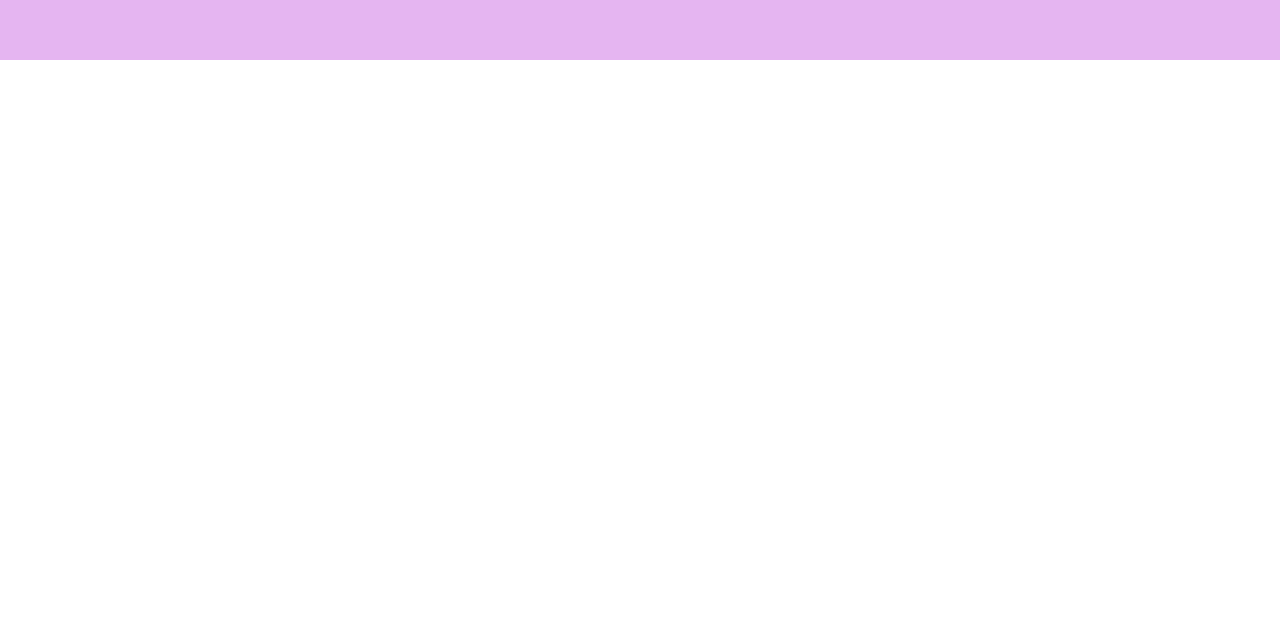
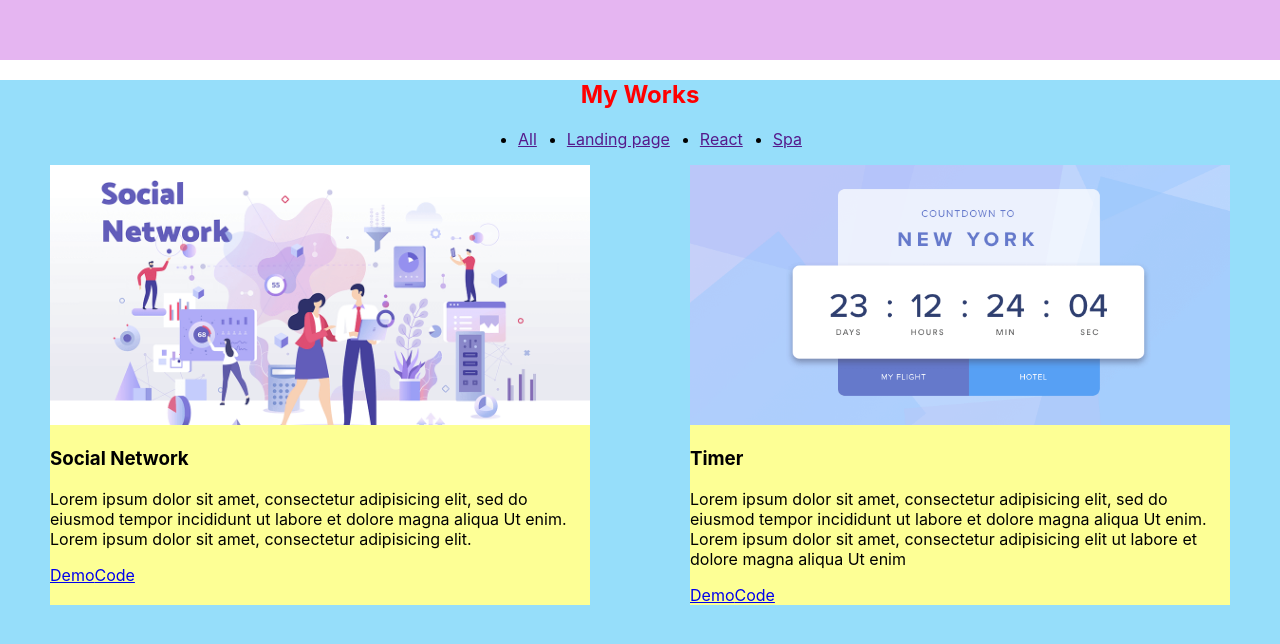
Before and after one commit to daniilminin1990/portfolio-react, a React app: page / in a window 1280 px wide. Shown: the part 1614-2258 px from the top of the page. Before the commit the page ends 1674 px from the top, so only its background shows below. Built offline with nearby package versions, Linux system fonts and the light colour scheme.

Commit message:
add Works section, refactor Main, Menu
Создали Works, переделали немного Manu, сделали более универсальным, чтобы можно было создавать любое кол-во ссылок, через mapping

```diff
--- a/src/App.tsx
+++ b/src/App.tsx
@@ -3,6 +3,7 @@
 import { Header } from "./layout/header/Header";
 import { Main } from "./layout/sections/main/Main";
 import { Skills } from "./layout/sections/skills/Skills";
+import { Works } from "./layout/sections/works/Works";
 
 function App() {
   return (
@@ -10,6 +11,7 @@
       <Header />
       <Main />
       <Skills />
+      <Works />
     </div>
   );
 }
--- a/src/components/menu/Menu.tsx
+++ b/src/components/menu/Menu.tsx
@@ -1,25 +1,23 @@
 import React from "react";
 import styled from "styled-components";
 
-export const Menu = () => {
+// Чтобы не писать всю эту конструкцию ниже, пропишем то же самое в export const Menu
+/* type MenuItemsPropsType = {
+  // В угловых скобках указываю массив чего должен быть.
+  menuItems: Array<string>;
+}; */
+
+export const Menu = (props: { menuItems: Array<string> }) => {
   return (
     <StyledMenu>
       <ul>
-        <li>
-          <a href="">Home</a>
-        </li>
-        <li>
-          <a href="">Skills</a>
-        </li>
-        <li>
-          <a href="">Works</a>
-        </li>
-        <li>
-          <a href="">Testimony</a>
-        </li>
-        <li>
-          <a href="">Contact</a>
-        </li>
+        {props.menuItems.map((item, index) => {
+          return (
+            <li key={index}>
+              <a href="">{item}</a>
+            </li>
+          );
+        })}
       </ul>
     </StyledMenu>
   );
@@ -29,5 +27,6 @@
   ul {
     display: flex;
     gap: 30px;
+    justify-content: center;
   }
 `;
--- a/src/layout/header/Header.tsx
+++ b/src/layout/header/Header.tsx
@@ -3,11 +3,13 @@
 import { Logo } from "../../components/logo/Logo";
 import { Menu } from "../../components/menu/Menu";
 
+const items = ["Home", "Skills", "Works", "Testimony", "Contact"];
+
 export const Header = () => {
   return (
     <StyledHeader>
       <Logo />
-      <Menu />
+      <Menu menuItems={items} />
     </StyledHeader>
   );
 };
--- a/src/layout/sections/main/Main.tsx
+++ b/src/layout/sections/main/Main.tsx
@@ -9,7 +9,7 @@
       <FlexWrapper align={"center"} justify={"space-around"}>
         <div>
           <span>Hi There</span>
-          <span>I am Svetlana Dyablo</span>
+          <span>I am Daniil Minin</span>
           <MainTitle>A Web Developer</MainTitle>
         </div>
         <Photo src={photo} alt="" />
@@ -29,4 +29,6 @@
   object-fit: cover;
 `;
 
-const MainTitle = styled.h1``;
+const MainTitle = styled.h1`
+  color: red;
+`;
--- /dev/null
+++ b/src/layout/sections/works/Works.tsx
@@ -0,0 +1,40 @@
+import React from "react";
+import styled from "styled-components";
+import { SectionTitle } from "../../../components/SectionTitle";
+import { Menu } from "../../../components/menu/Menu";
+import { FlexWrapper } from "../../../components/FlexWrapper";
+import { Work } from "./work/Work";
+import socialImage from "../../../assets/images/proj-1.webp";
+import timerImage from "../../../assets/images/proj-2.webp";
+
+const worksItems = ["All", "Landing page", "React", "Spa"];
+
+export const Works = () => {
+  return (
+    <StyledWorks>
+      <SectionTitle>My Works</SectionTitle>
+      <Menu menuItems={worksItems} />
+      <FlexWrapper justify={"space-around"}>
+        <Work
+          title={"Social Network"}
+          text={
+            "Lorem ipsum dolor sit amet, consectetur adipisicing elit, sed do eiusmod tempor incididunt ut labore et dolore magna aliqua Ut enim. Lorem ipsum dolor sit amet, consectetur adipisicing elit."
+          }
+          src={socialImage}
+        />
+        <Work
+          title={"Timer"}
+          text={
+            "Lorem ipsum dolor sit amet, consectetur adipisicing elit, sed do eiusmod tempor incididunt ut labore et dolore magna aliqua Ut enim. Lorem ipsum dolor sit amet, consectetur adipisicing elit  ut labore et dolore magna aliqua Ut enim"
+          }
+          src={timerImage}
+        />
+      </FlexWrapper>
+    </StyledWorks>
+  );
+};
+
+const StyledWorks = styled.section`
+  min-height: 100vh;
+  background-color: #96defa;
+`;
--- /dev/null
+++ b/src/layout/sections/works/work/Work.tsx
@@ -0,0 +1,38 @@
+import React from "react";
+import styled from "styled-components";
+
+type WorkPropsType = {
+  title: string;
+  text: string;
+  src: string;
+};
+
+export const Work = (props: WorkPropsType) => {
+  return (
+    <StyledWork>
+      <Image src={props.src} alt="" />
+      <Title>{props.title}</Title>
+      <Text>{props.text}</Text>
+      <Link href={"#"}>Demo</Link>
+      <Link href={"#"}>Code</Link>
+    </StyledWork>
+  );
+};
+
+const StyledWork = styled.div`
+  background-color: #fdff95;
+  max-width: 540px;
+  width: 100%;
+`;
+
+const Image = styled.img`
+  width: 100%;
+  height: 260px;
+  object-fit: cover;
+`;
+
+const Title = styled.h3``;
+
+const Text = styled.p``;
+
+const Link = styled.a``;
```
